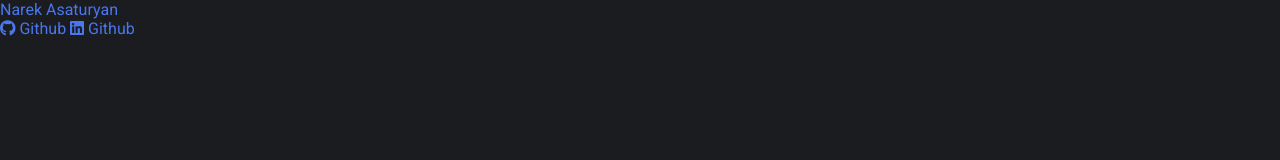
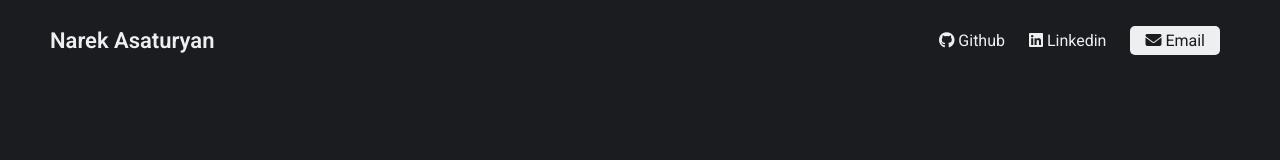
Before and after one commit to Narek-asa/Portfolio, a plain HTML site: page index.html in a window 1280 px wide. Drawn offline with Linux system fonts and the light colour scheme.

Commit message:
Add files via upload

```diff
--- a/index.html
+++ b/index.html
@@ -24,17 +24,22 @@
       <a href="/">Narek Asaturyan</a>
     </div>
 
-    <div right="right">
+    <div class="right">
       <a href="http://github.com" target="_blank" rel="noopener
          noreferrer">
         <i class="fa-brands fa-github"></i>
         <span>Github</span>
       </a>
 
-      <a href="http://github.com" target="_blank" rel="noopener
+      <a href="http://linkedin.com" target="_blank" rel="noopener
          noreferrer">
         <i class="fa-brands fa-linkedin"></i>
-        <span>Github</span>
+        <span>Linkedin</span>
+      </a>
+
+      <a href="mailto:narek.asaturyan98@gmail.com">
+        <i class="fa-solid fa-envelope"></i>
+        <span>Email</span>
       </a>
     </div>
   </nav>
--- a/style.css
+++ b/style.css
@@ -1,5 +1,5 @@
 :root {
-  --text-color: #eeeff0;
+  --text-color: #eeeff1;
   --link-color: #4a76ee;
   --background-color: #1a1c20;
 }
@@ -23,3 +23,30 @@ a {
   color: var(--link-color);
   text-decoration: none;
 }
+
+/* NAVBAR */
+nav {
+  display: flex;
+  justify-content: space-between;
+  align-items: center;
+  padding: 0 50px;
+  height: 80px;
+}
+
+nav .left a{
+  color: var(--text-color);
+  font-size: 22px;
+  font-weight: 600;
+}
+
+nav .right a {
+  color: var(--text-color);
+  margin: 0 10px;
+}
+
+nav .right a:last-child {
+  color: var(--background-color);
+  background-color: var(--text-color);
+  padding: 5px 15px;
+  border-radius: 5px;
+}
```
